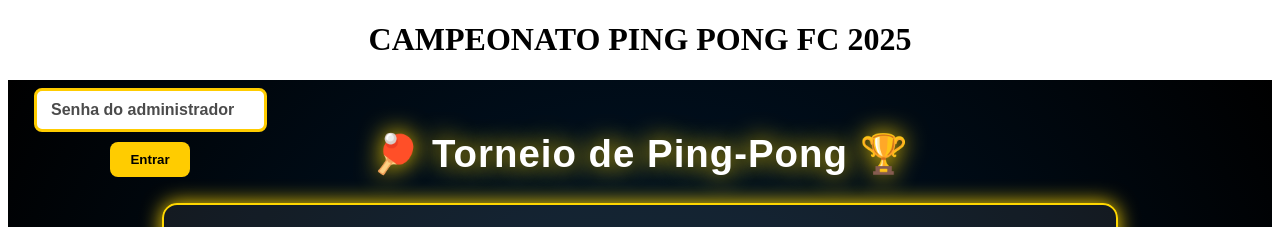
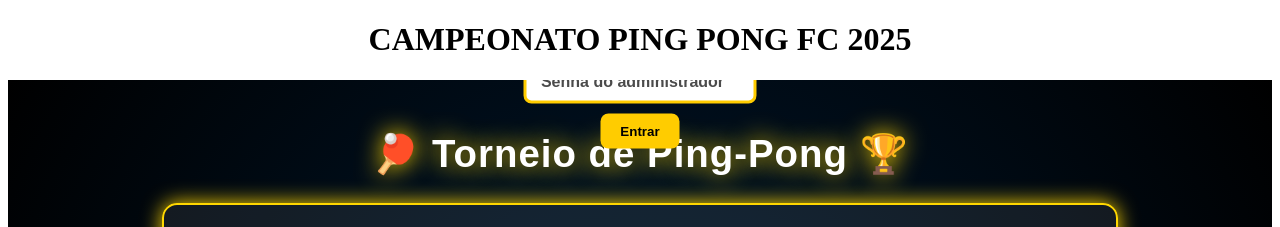
Before and after one commit to lucianohg-dev/ping-pong, a React (Vite) app: page / in a window 1280 px wide. Shown: the top 227 px of the page. Built offline with nearby package versions, Linux system fonts and the light colour scheme; no server answers; the database is empty.

Commit message:
Centralizacao do elemento DIV na tela

```diff
--- a/src/components/Scoreboard.jsx
+++ b/src/components/Scoreboard.jsx
@@ -193,7 +193,9 @@ export default function Scoreboard() {
       {!isAuthorized && (
         <div
           style={{
-            marginTop:"-17px",
+            top: "3%",
+            left: "50%",
+            transform: "translate(-50%, -50%)",
             position: "absolute",
             background: "transparent",
             color: "#fff",
```
